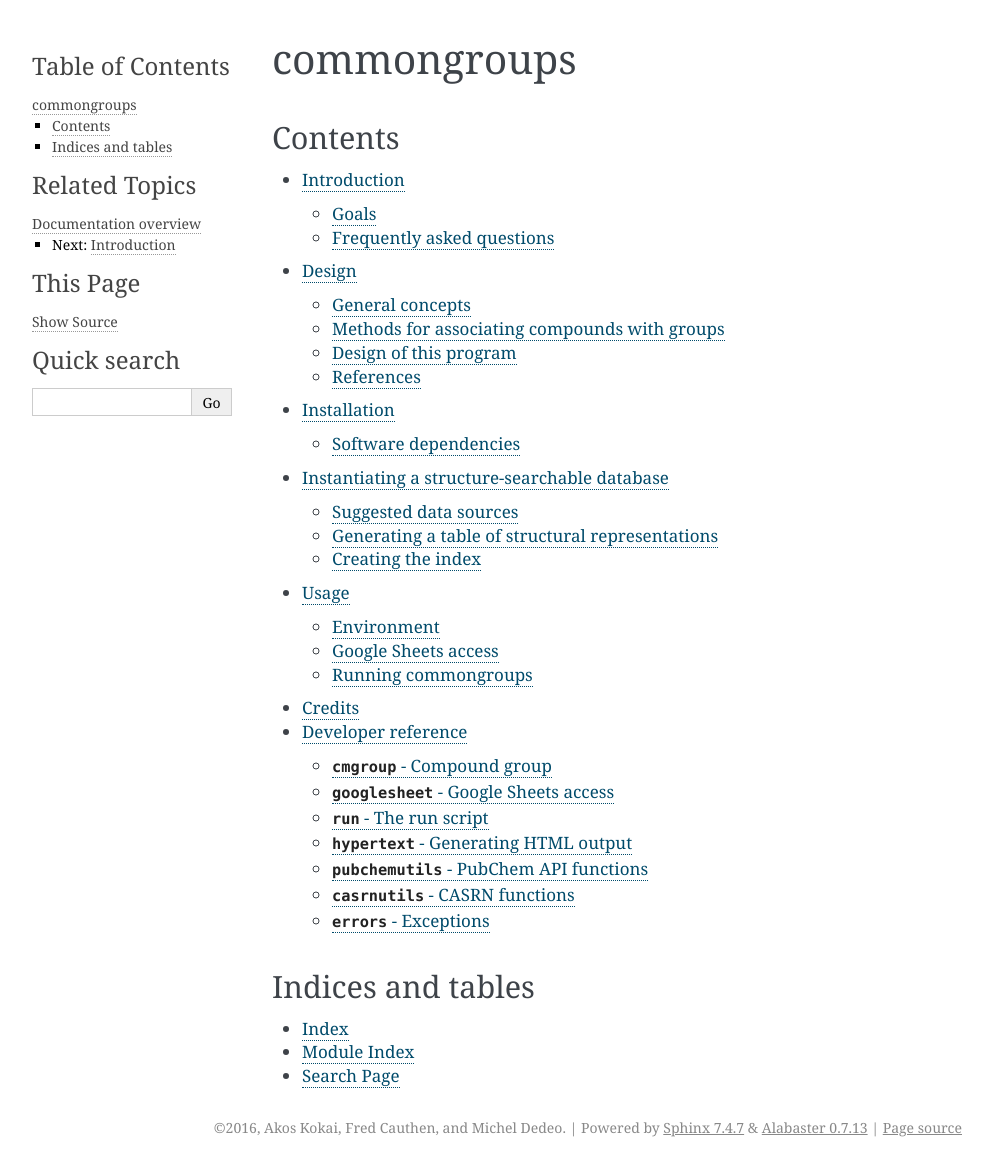
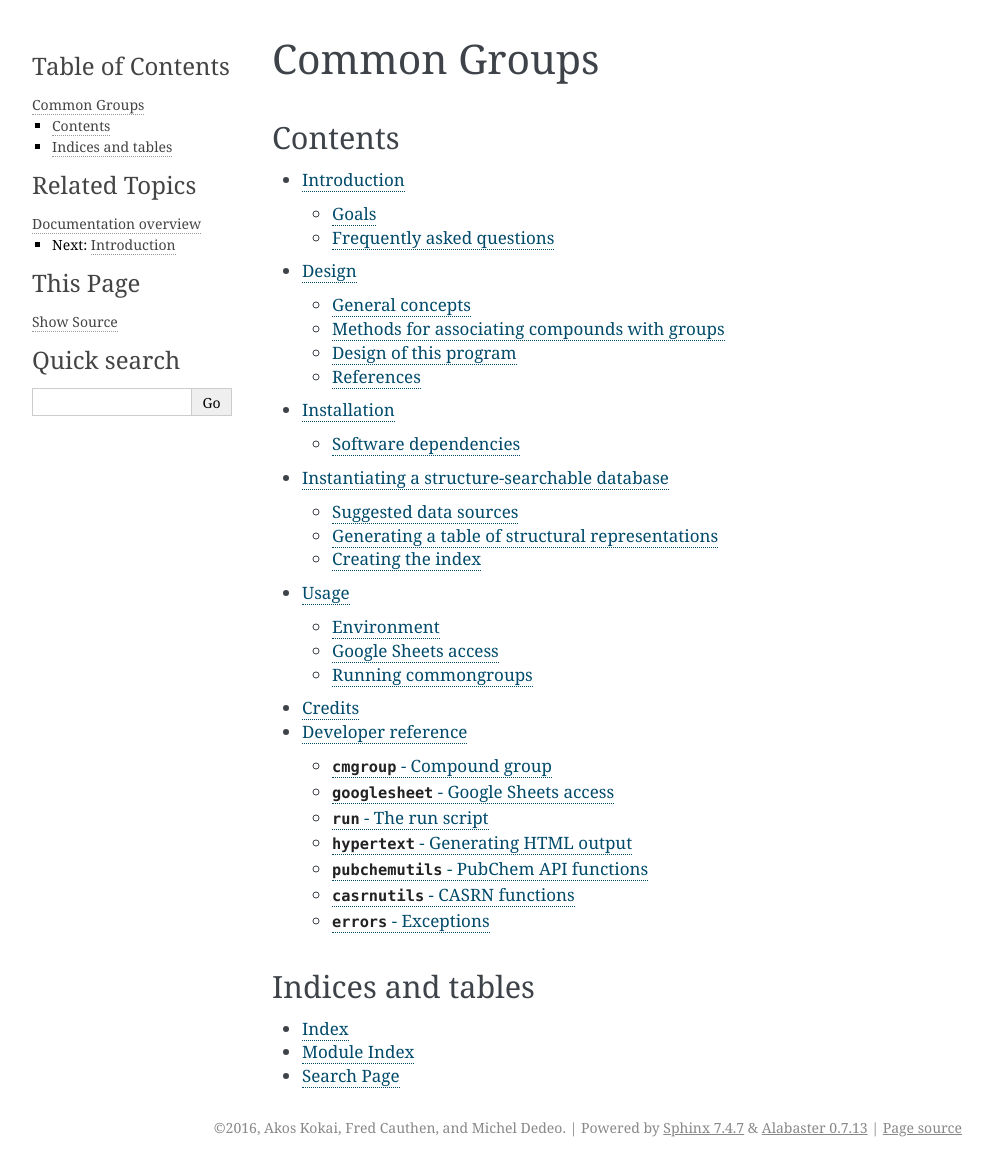
Before and after one commit to akokai/commongroups-archived, a Sphinx documentation site: the page built from docs/index.rst, in a window 1280 px wide. Shown: the whole page, without its empty margins (148-1141 px from the left). Built offline with Sphinx 7.4.7, drawn with Linux system fonts in a browser that asks for light colours.

Commit message:
Rebuild documentation

```diff
--- a/docs/index.rst
+++ b/docs/index.rst
@@ -1,7 +1,7 @@
 .. commongroups documentation master file, created on Wed Aug 10 09:50:29 2016.
 
-commongroups
-============
+Common Groups
+=============
 
 Contents
 --------
```
